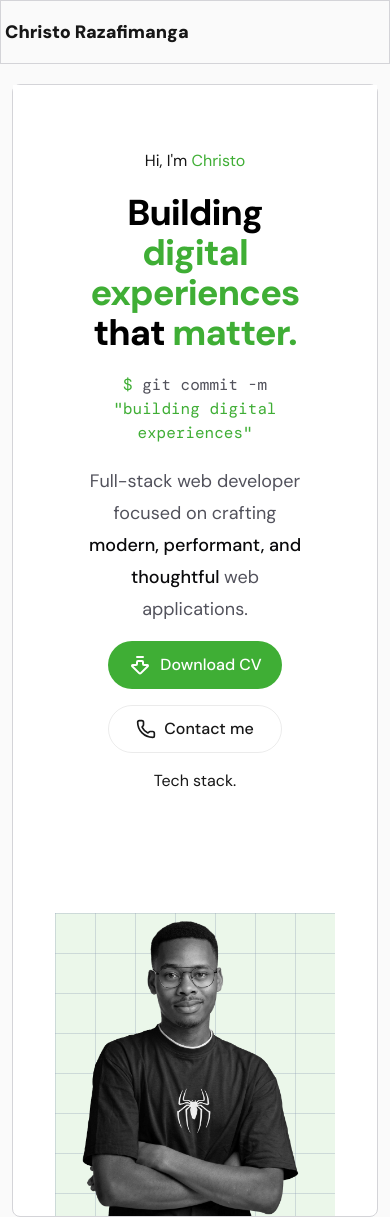
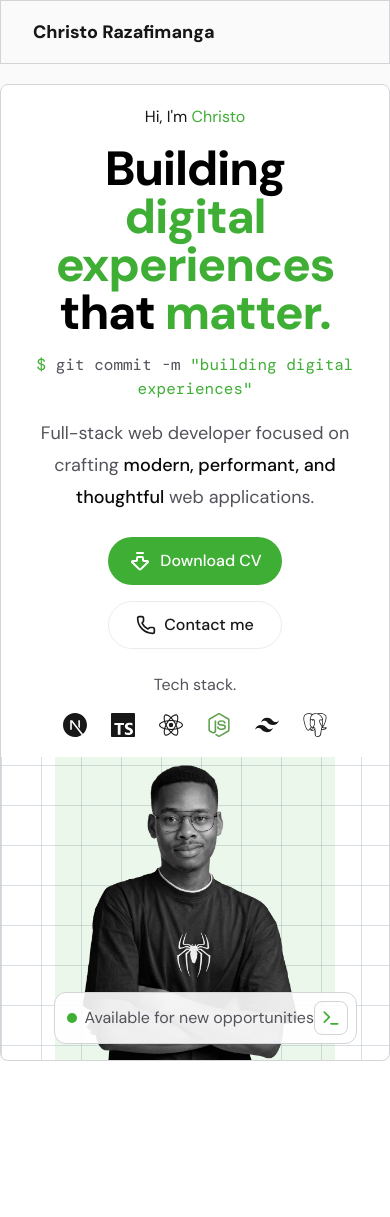
Before and after one commit to bossnare/portfolio, a Next.js app: page / in a window 390 px wide. After the commit the page ends 1061 px from the top, so only its background shows below. Built offline with nearby package versions, Linux system fonts and the light colour scheme.

Commit message:
adjust design on Hero section

```diff
--- a/app/globals.css
+++ b/app/globals.css
@@ -4,12 +4,14 @@
   --background: #ffffff;
   --foreground: #171717;
   --primary: #3fae35;
+  --muted-foreground: #52525b;
 }
 
 @theme inline {
   --color-background: var(--background);
   --color-foreground: var(--foreground);
   --color-primary: var(--primary);
+  --color-muted-foreground: var(--muted-foreground);
   --font-sans: var(--font-dm-sans);
   --font-mono: var(--font-dm-mono);
 }
@@ -19,6 +21,7 @@
     --background: #0a0a0a;
     --foreground: #f5f5f5;
     --primary: #7cff6b;
+    --muted-foreground: #a1a1aa;
   }
 }
 
--- a/app/page.tsx
+++ b/app/page.tsx
@@ -1,14 +1,15 @@
 import Image from 'next/image';
-import { ArrowBigDownDash, Phone } from 'lucide-react';
+import { ArrowBigDownDash, Phone, Terminal } from 'lucide-react';
+import { stacks } from '@/src/data/stack';
 
 export default function Home() {
   return (
     <div className="flex flex-col items-center justify-center flex-1 bg-zinc-50 dark:bg-black">
-      <header className="sticky w-full px-1 md:px-10 h-16 z-1000 border border-zinc-300 dark:border-white/6">
+      <header className="sticky w-full h-16 px-8 border md:px-10 z-1000 border-zinc-300 dark:border-white/6">
         <nav className="flex items-center justify-between h-full">
-         <div className="font-black text-lg">Christo Razafimanga</div>
+          <div className="text-lg font-extrabold">Christo Razafimanga</div>
 
-          <ul className=" items-center gap-6 hidden lg:flex">
+          <ul className="items-center hidden gap-6 lg:flex">
             <li className="relative font-bold text-primary">
               Home
               <span className="absolute inset-x-0 h-1 rounded-full -bottom-2 bg-primary"></span>
@@ -29,17 +30,23 @@ export default function Home() {
         </nav>
       </header>
       <main className="w-full mt-5">
-        <section className="flex flex-col items-center justify-between mx-auto rounded-lg w-full max-w-[94%] sm:p-10 md:pb-0 border border-zinc-300 dark:border-white/6 min-h-screen bg-white dark:bg-black md:min-h-auto md:flex-row md:items-center">
-          <div className="flex flex-col items-center justify-between flex-1 w-full max-w-3xl gap-4 px-16 py-16 bg-white lg:px-0 lg:py-0 dark:bg-black md:items-start">
-            <div className="flex flex-col items-center gap-5 text-center md:items-start md:text-left">
-              <p>Hi, I&apos;m <span className="text-primary"> Christo</span></p>
-              <h1 className="max-w-md text-4xl font-extrabold leading-10 tracking-tight text-black md:text-2xl lg:text-6xl lg:leading-12 dark:text-zinc-50">
+        <section
+          className="flex relative overflow-hidden flex-col items-center justify-between mx-auto rounded-lg w-full md:max-w-[94%] sm:p-10 md:pb-0 border border-zinc-300 dark:border-white/6 min-h-screen bg-white dark:bg-black md:min-h-auto md:flex-row md:items-center
+        [background-image:linear-gradient(to_right,_rgba(148,_163,_184,_0.35)_1px,_transparent_1px),_linear-gradient(to_bottom,_rgba(148,_163,_184,_0.35)_1px,_transparent_1px)] bg-size-[40px_40px]"
+        >
+          <div className="flex flex-col items-center justify-between flex-1 w-full max-w-3xl gap-6 px-8 py-5 bg-white md:px-0 md:py-0 dark:bg-black md:items-start">
+            <div className="flex flex-col items-center gap-4 text-center md:items-start md:text-left">
+              <p>
+                Hi, I&apos;m <span className="text-primary"> Christo</span>
+              </p>
+              <h1 className="max-w-md text-5xl font-extrabold tracking-tight text-black lg:text-6xl leading-12 dark:text-zinc-50">
                 Building
                 <span className="text-primary"> digital experiences</span> that
                 <span className="text-primary"> matter.</span>
               </h1>
-              <code className="max-w-md font-mono leading-6 text-zinc-600 dark:text-zinc-500">
-               <span className="text-primary">$</span> <span>git</span> <span>commit</span>
+              <code className="max-w-md font-mono leading-6 text-muted-foreground">
+                <span className="text-primary">$</span> <span>git</span>{' '}
+                <span>commit</span>
                 <span> -m</span>
                 <span className="text-primary">
                   {' '}
@@ -50,7 +57,7 @@ export default function Home() {
                 <span className="text-primary">$ whoami</span> <span>&gt;</span>
                 <span> full-stack developer</span>
               </code> */}
-              <p className="max-w-md text-lg leading-8 text-zinc-600 dark:text-zinc-400">
+              <p className="max-w-md text-lg leading-8 text-muted-foreground">
                 Full-stack web developer focused on crafting{' '}
                 <a className="font-medium text-zinc-950 dark:text-zinc-50">
                   modern
@@ -79,12 +86,35 @@ export default function Home() {
                 Contact me
               </a>
             </div>
-                          <div className="h-20">Tech stack.</div>
-
+            <div className="flex flex-col items-center md:items-start">
+              <span className="text-muted-foreground">Tech stack.</span>
+              <ul className="flex items-center gap-6 mt-4">
+                {stacks.map((stack, i) => (
+                  <li title={stack.name} key={i}>
+                    <div
+                      className={`${stack.color ? `bg-(--stack-color)` : 'bg-foreground'} size-6`}
+                      style={
+                        {
+                          maskImage: `url(/icon/${stack.icon})`,
+                          maskRepeat: 'no-repeat',
+                          maskPosition: 'center',
+                          maskSize: 'contain',
+                          WebkitMaskImage: `url(/icon/${stack.icon})`,
+                          WebkitMaskRepeat: 'no-repeat',
+                          WebkitMaskPosition: 'center',
+                          WebkitMaskSize: 'contain',
+                          '--stack-color': stack.color,
+                        } as React.CSSProperties
+                      }
+                    ></div>
+                  </li>
+                ))}
+              </ul>
+            </div>
           </div>
           <div className="relative overflow-hidden md:w-1/2">
             <Image
-              className="object-contain relative h-auto w-[280px] mx-auto lg:w-[420px] sm:w-[340px] xl:w-[480px]
+              className="object-contain relative h-auto w-70 mx-auto lg:w-[420px] sm:w-[340px] xl:w-[480px]
                z-12"
               src="/images/profile-1.png"
               alt="Christo Razafimanga"
@@ -92,9 +122,19 @@ export default function Home() {
               height={900}
               priority
             />
-                        <div className="absolute inset-0 z-10 bg-primary/10 [background-image:linear-gradient(to_right,_rgba(148,_163,_184,_0.35)_1px,_transparent_1px),_linear-gradient(to_bottom,_rgba(148,_163,_184,_0.35)_1px,_transparent_1px)] [background-size:40px_40px] "></div>
+            <div className="absolute inset-0 z-10 bg-primary/10"></div>
             {/* <div className="absolute inset-0 z-9 bg-[radial-gradient(ellipse_at_center,transparent_20%,#fff_70%)]"></div> */}
+          </div>
 
+          {/* availability */}
+          <div className="absolute flex items-center p-2 border bottom-4 right-8 bg-background/90 z-16 border-zinc-300 dark:border-white/6 rounded-xl">
+            <span className="rounded-full size-2.5 bg-primary ml-1"></span>
+            <span className="ml-2 text-muted-foreground">
+              Available for new opportunities
+            </span>
+            <span className="p-1.5 border rounded-lg border-zinc-300 dark:border-white/6">
+              <Terminal className="text-primary size-5" />
+            </span>
           </div>
         </section>
       </main>
--- /dev/null
+++ b/src/data/stack.ts
@@ -0,0 +1,27 @@
+export const stacks = [
+  {
+    name: 'NextJS',
+    icon: 'nextdotjs.svg',
+  },
+  {
+    name: 'TypeScript',
+    icon: 'typescript.svg',
+  },
+  {
+    name: 'ReactJS',
+    icon: 'react.svg',
+  },
+  {
+    name: 'NodeJS',
+    icon: 'nodedotjs.svg',
+    color: '#5FA04E',
+  },
+  {
+    name: 'TailwindCSS',
+    icon: 'tailwindcss.svg',
+  },
+  {
+    name: 'PostgreSQL',
+    icon: 'postgresql.svg',
+  },
+];
```
Lines whose indentation alone changed are shown as unchanged.
